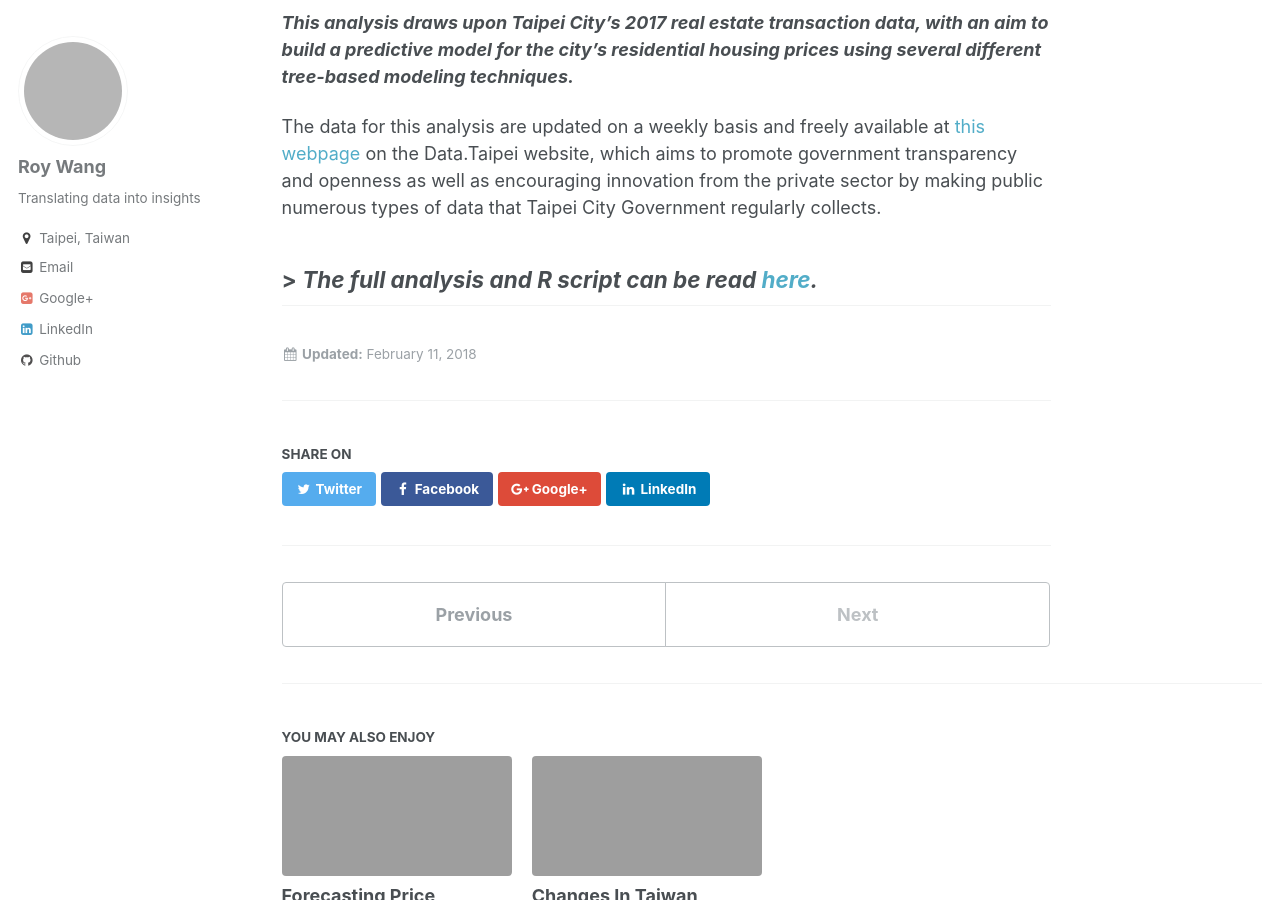
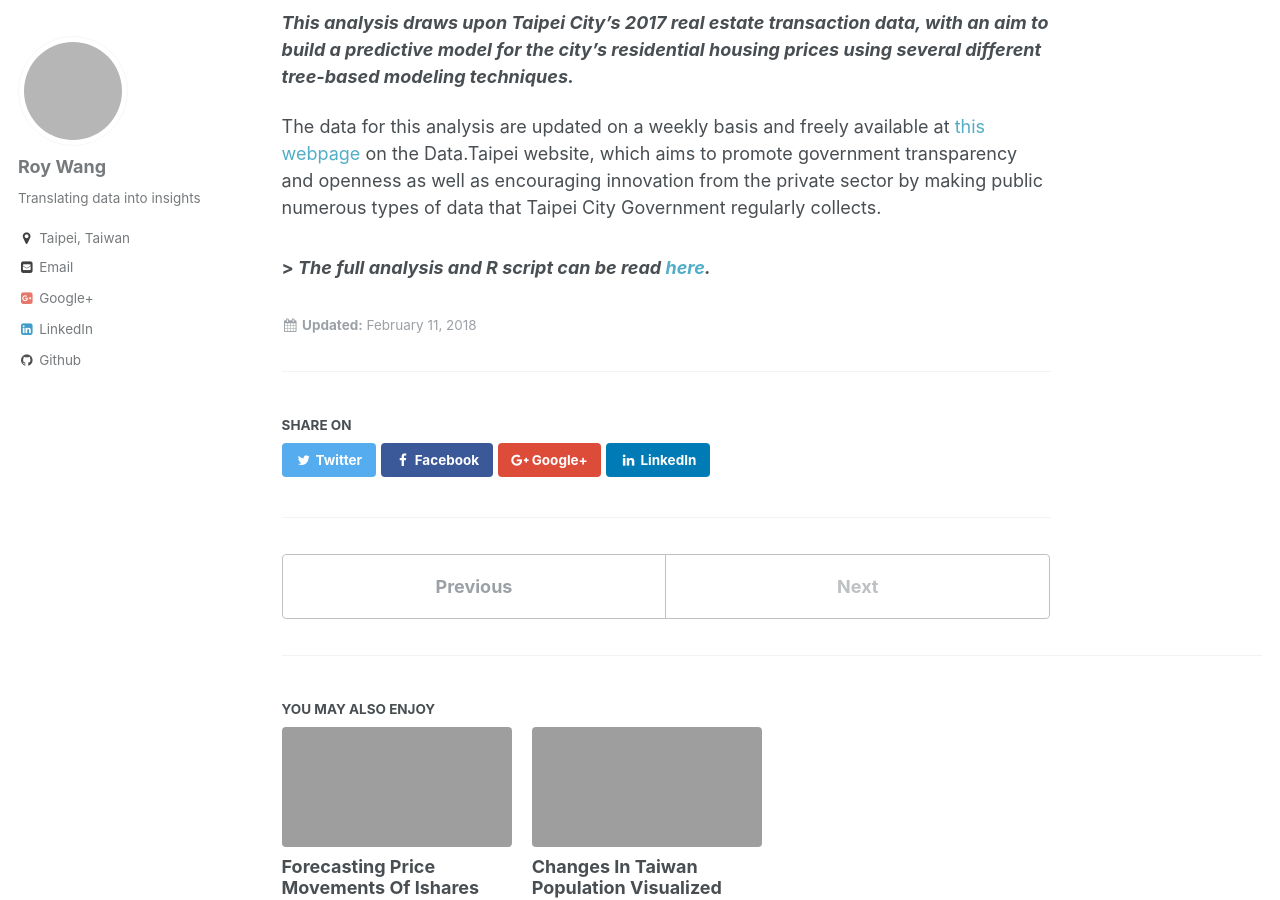
Before and after one commit to roywangtw/roywangtw.github.io, a Jekyll site: the page built from _posts/2018-02-11-Predicting-Taipei-City-Housing-Prices.md, in a window 1280 px wide and 900 px high, scrolled down 522 px. Built offline with Jekyll 4.4.1, drawn with Linux system fonts in a browser that asks for light colours; grey boxes are pictures that could not be loaded.

```diff
--- a/_posts/2018-02-11-Predicting-Taipei-City-Housing-Prices.md
+++ b/_posts/2018-02-11-Predicting-Taipei-City-Housing-Prices.md
@@ -6,4 +6,4 @@ Confronted with a seemingly overheating housing market, the Taiwanese government
 
 The data for this analysis are updated on a weekly basis and freely available at [this webpage](http://data.taipei/opendata/datalist/datasetMeta?oid=a9a97996-3a55-46c8-9076-e5ebdefad6dc) on the Data.Taipei website, which aims to promote government transparency and openness as well as encouraging innovation from the private sector by making public numerous types of data that Taipei City Government regularly collects.
 
-## > *The full analysis and R script can be read [here](https://roywangtw.github.io/files/2018-02-11-Predicting-Taipei-City-Housing-Prices.nb.html).*
+### > *The full analysis and R script can be read [here](https://roywangtw.github.io/files/2018-02-11-Predicting-Taipei-City-Housing-Prices.nb.html).*
```
